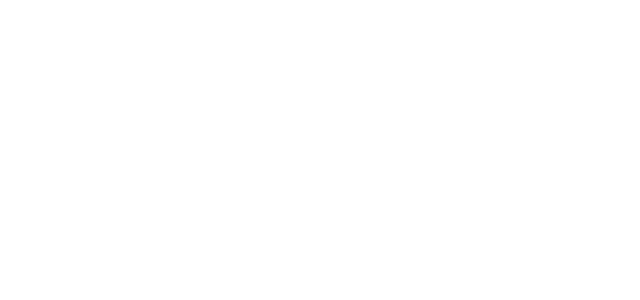
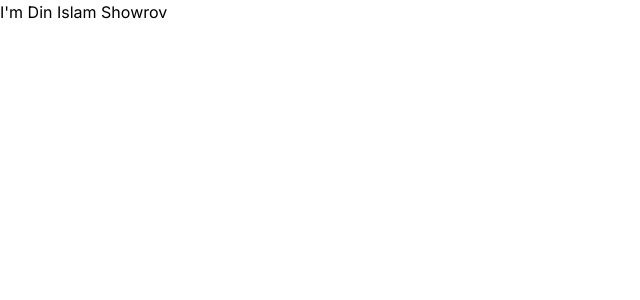
Before and after one commit to dishowrov/NextJS-Learning, a Next.js app: page / in a window 1280 px wide. Shown: the top 300 px of the page, without its empty margins (0-640 px from the left). Built offline with nearby package versions, Linux system fonts and the light colour scheme.

Commit message:
worst practice

```diff
--- a/src/app/page.js
+++ b/src/app/page.js
@@ -3,6 +3,9 @@
 export default function Home() {
   return (
     <>
+    <h2>
+      I'm Din Islam Showrov
+    </h2>
     </>
   );
 }
```
